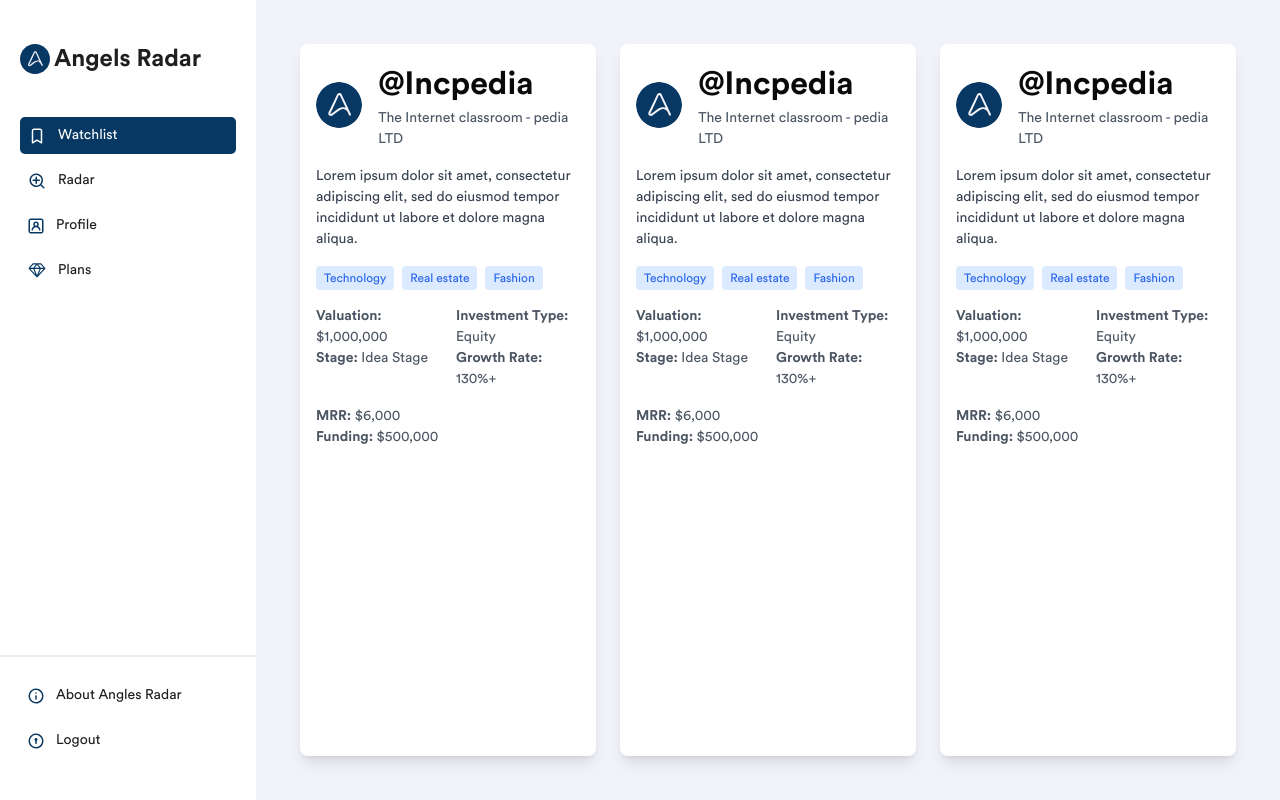
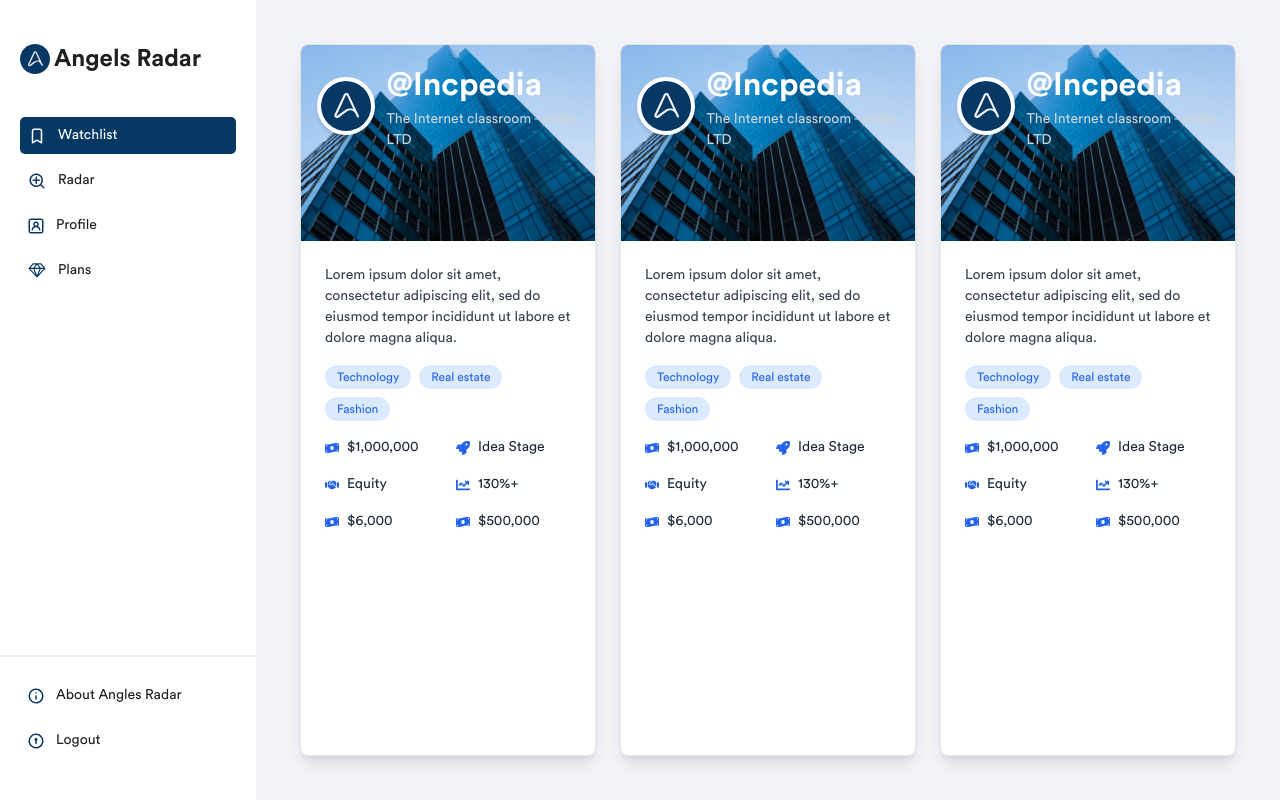
Before and after one commit to NiyomugaboFidel/angels-radar-frontend, a Next.js app: page / in a window 1280 px wide. Built offline with nearby package versions, Linux system fonts and the light colour scheme.

Commit message:
add company card css

```diff
--- a/app/components/common/CompanyCard.tsx
+++ b/app/components/common/CompanyCard.tsx
@@ -1,5 +1,6 @@
 import React from "react";
 import Image from "next/image";
+import { FaMoneyBillWave, FaChartLine, FaHandshake, FaRocket } from "react-icons/fa";
 
 interface CardProps {
   logo: string;
@@ -29,25 +30,42 @@ const CompanyCard: React.FC<CardProps> = ({
   fundingRequired,
 }) => {
   return (
-    <div className="bg-white shadow-lg rounded-lg p-4 hover:shadow-xl transition-shadow">
-      {/* Logo and Header */}
-      <div className="flex items-center mb-4">
-        <Image src={logo} alt={`${companyName} logo`} width={50} height={50} className="rounded-full" />
-        <div className="ml-4">
-          <h3 className="text-lg font-bold">{companyName}</h3>
-          <p className="text-sm text-gray-600">{tagline}</p>
+    <div className="bg-white shadow-lg rounded-lg overflow-hidden border hover:shadow-xl transition-shadow">
+      {/* Header */}
+      <div className="relative">
+        <Image
+          src="/images/background.png" // Placeholder for the card header background
+          alt="Card Background"
+          layout="responsive"
+          width={300}
+          height={100}
+          className="object-cover"
+        />
+        <div className="absolute top-4 left-4 flex items-center gap-3">
+          <Image
+            src={logo}
+            alt={`${companyName} logo`}
+            width={60}
+            height={60}
+            className="rounded-full border-4 border-white shadow-md"
+          />
+          <div>
+            <h3 className="text-lg font-bold text-white">{companyName}</h3>
+            <p className="text-sm text-gray-300">{tagline}</p>
+          </div>
         </div>
       </div>
 
       {/* Description */}
-      <p className="text-sm text-gray-700 mb-4">{description}</p>
+      <div className="p-6">
+        <p className="text-gray-700 text-sm mb-4">{description}</p>
 
         {/* Tags */}
         <div className="flex flex-wrap gap-2 mb-4">
           {tags.map((tag, index) => (
             <span
               key={index}
-            className="bg-blue-100 text-blue-600 text-xs font-medium px-2 py-1 rounded"
+              className="bg-blue-100 text-blue-600 text-xs font-medium px-3 py-1 rounded-full"
             >
               {tag}
             </span>
@@ -55,18 +73,31 @@ const CompanyCard: React.FC<CardProps> = ({
         </div>
 
         {/* Details */}
-      <div className="grid grid-cols-2 gap-4 text-sm text-gray-600">
-        <div>
-          <p><strong>Valuation:</strong> {valuation}</p>
-          <p><strong>Stage:</strong> {stage}</p>
+        <div className="grid grid-cols-2 gap-4 text-sm">
+          <div className="flex items-center gap-2">
+            <FaMoneyBillWave className="text-blue-600" />
+            <span className="text-gray-800">{valuation}</span>
           </div>
-        <div>
-          <p><strong>Investment Type:</strong> {investmentType}</p>
-          <p><strong>Growth Rate:</strong> {growthRate}</p>
+          <div className="flex items-center gap-2">
+            <FaRocket className="text-blue-600" />
+            <span className="text-gray-800">{stage}</span>
           </div>
-        <div>
-          <p><strong>MRR:</strong> {mrr}</p>
-          <p><strong>Funding:</strong> {fundingRequired}</p>
+          <div className="flex items-center gap-2">
+            <FaHandshake className="text-blue-600" />
+            <span className="text-gray-800">{investmentType}</span>
+          </div>
+          <div className="flex items-center gap-2">
+            <FaChartLine className="text-blue-600" />
+            <span className="text-gray-800">{growthRate}</span>
+          </div>
+          <div className="flex items-center gap-2">
+            <FaMoneyBillWave className="text-blue-600" />
+            <span className="text-gray-800">{mrr}</span>
+          </div>
+          <div className="flex items-center gap-2">
+            <FaMoneyBillWave className="text-blue-600" />
+            <span className="text-gray-800">{fundingRequired}</span>
+          </div>
         </div>
       </div>
     </div>
--- a/app/hooks/users/useChooseAcountType.tsx
+++ b/app/hooks/users/useChooseAcountType.tsx
@@ -12,7 +12,7 @@ const useChooseAccountType = () => {
       Cookies.set(
         "role",
         data.user.role,
-        { expires: 7, path: "/" }
+        { expires:1, path: "/" }
       );
 
 
--- a/app/hooks/users/useLogin.tsx
+++ b/app/hooks/users/useLogin.tsx
@@ -12,11 +12,11 @@ const useLogin = () => {
       toast.success("Sign in successful!");
       localStorage.setItem("ANGELS_RADAR_JWT", data.token);
 
-      Cookies.set("user", JSON.stringify(data.user), { expires: 7, path: "/" });
-      Cookies.set("ANGELS_RADAR_JWT", data.token, { expires: 7, path: "/" });
+      Cookies.set("user", JSON.stringify(data.user), { expires: 1, path: "/" });
+      Cookies.set("ANGELS_RADAR_JWT", data.token, { expires: 1, path: "/" });
 
 
-      Cookies.set("role", data.user.role, { expires: 7, path: "/" });
+      Cookies.set("role", data.user.role, { expires: 1, path: "/" });
 
       setTimeout(() => {
         router.push(`/`);
--- a/package.json
+++ b/package.json
@@ -26,6 +26,7 @@
     "react-dom": "^18.3.1",
     "react-hook-form": "^7.53.2",
     "react-hot-toast": "^2.4.1",
+    "react-icons": "^5.4.0",
     "react-intersection-observer": "^9.13.1",
     "tailwind-merge": "^2.5.5",
     "tailwindcss-animate": "^1.0.7",
```
Also changed, not shown: 1 other file (tests, documents, lock files or other folders). Lines whose indentation alone changed are shown as unchanged.
